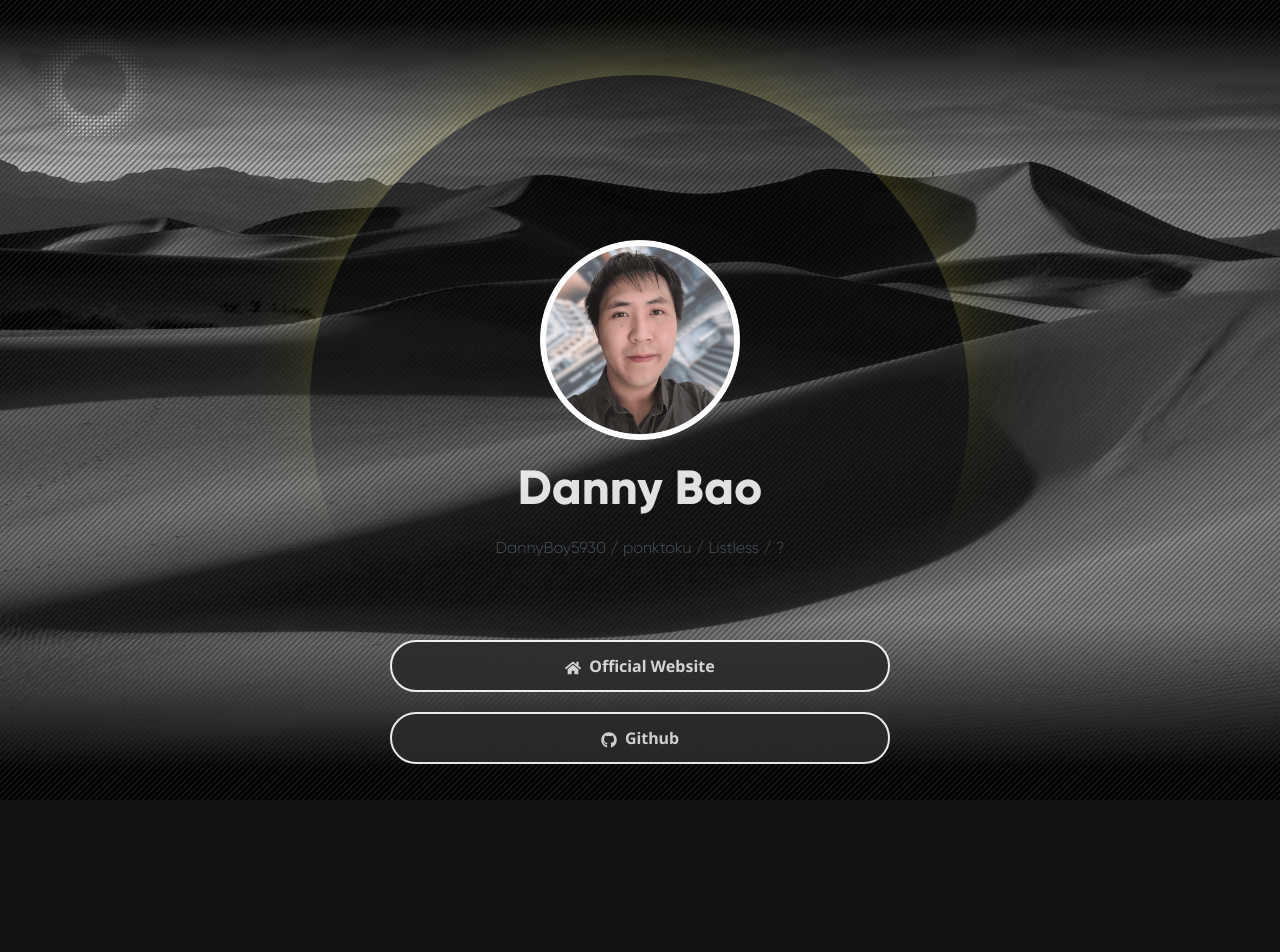
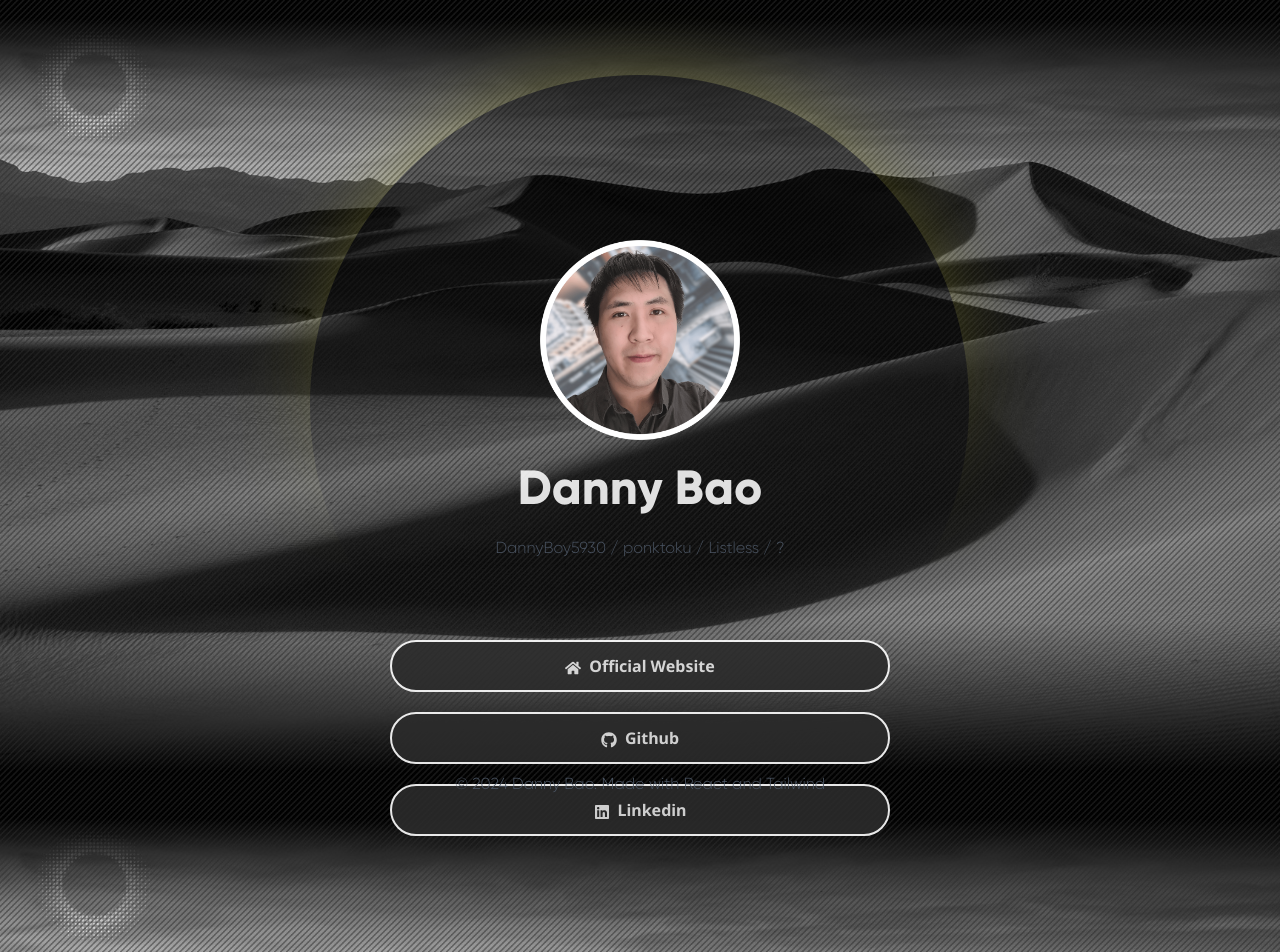
Before and after one commit to ponktoku/ponktoku-link-bio, a React (Vite) app: page / in a window 1280 px wide. Shown: the top 952 px of the page. Before the commit the page ends 800 px from the top, so only its background shows below. Built offline with nearby package versions, Linux system fonts and the light colour scheme.

Commit message:
Add linkedin link and add footer

```diff
--- a/src/App.css
+++ b/src/App.css
@@ -24,11 +24,11 @@
   position: absolute;
 }
 
-.name {
+#name {
   font-family: 'GilroyExtraBold', sans-serif;
 }
 
-.usernames {
+#usernames {
   font-family: 'Gilroy', sans-serif;
 }
 
@@ -50,3 +50,7 @@
   width: 50px;
   height: 50px;
 }
+
+footer {
+  font-family: 'Gilroy', sans-serif;
+}
--- a/src/App.tsx
+++ b/src/App.tsx
@@ -1,8 +1,7 @@
 import "./App.css";
 import profileThumb from "./assets/images/danny.png";
 import ring from "./assets/images/ring.png";
-import { FaHome } from "react-icons/fa";
-import { FaGithub } from "react-icons/fa";
+import { FaHome, FaGithub, FaLinkedin } from "react-icons/fa";
 import Button from "./components/Button";
 
 function App() {
@@ -26,15 +25,17 @@ function App() {
             height={200}
             width={200}
           />
-          <h1 className="name text-4xl md:text-5xl my-6">Danny Bao</h1>
-          <h3 className="usernames text-gray-600 -z-20">
+          <h1 id="name" className="text-4xl md:text-5xl my-6">
+            Danny Bao
+          </h1>
+          <h3 id="usernames" className="text-gray-600 -z-20">
             DannyBoy5930 / ponktoku / Listless / ?
           </h3>
         </header>
 
         <main className="mt-20 font-bold flex flex-col gap-5 justify-center items-center">
           {/* <div>
-            <a className="bg-[#2B2B2B] opacity-90 px-40 py-3 rounded-full border-white border-2 hover:text-[#2B2B2B] hover:border-[#E1E05B] hover:bg-[#E1E05B]">
+            <a className="bg-[#2B2B2B] opacity-90 px-40 py-3 rounded-full border-white border-2 hover:text-[#2B2B2B] hover:border-[#e1e05b] hover:bg-[#E1E05B]">
               <FaHome className="inline-block mr-2"></FaHome>
               <button>Official Website</button>
             </a>
@@ -49,7 +50,37 @@ function App() {
             href="https://github.com/DannyBoy5930"
             icon={<FaGithub />}
           />
+          <Button
+            buttonText="Linkedin"
+            href="https://www.linkedin.com/in/danny-bao/"
+            icon={<FaLinkedin />}
+          ></Button>
         </main>
+        <div className="mt-40">
+          <div className="text-9xl">--</div>
+        </div>
+        <footer className="absolute bottom-1 text-gray-600">
+          <p>
+            &#169; 2024 Danny Bao. Made with{" "}
+            <a
+              href="https://react.dev/"
+              target="_blank"
+              rel="noopener noreferrer"
+              className="hover:text-[#e1e05b]"
+            >
+              React
+            </a>{" "}
+            and{" "}
+            <a
+              href="https://tailwindcss.com/"
+              target="_blank"
+              rel="noopener noreferrer"
+              className="hover:text-[#e1e05b]"
+            >
+              Tailwind
+            </a>
+          </p>
+        </footer>
       </div>
     </div>
   );
```
